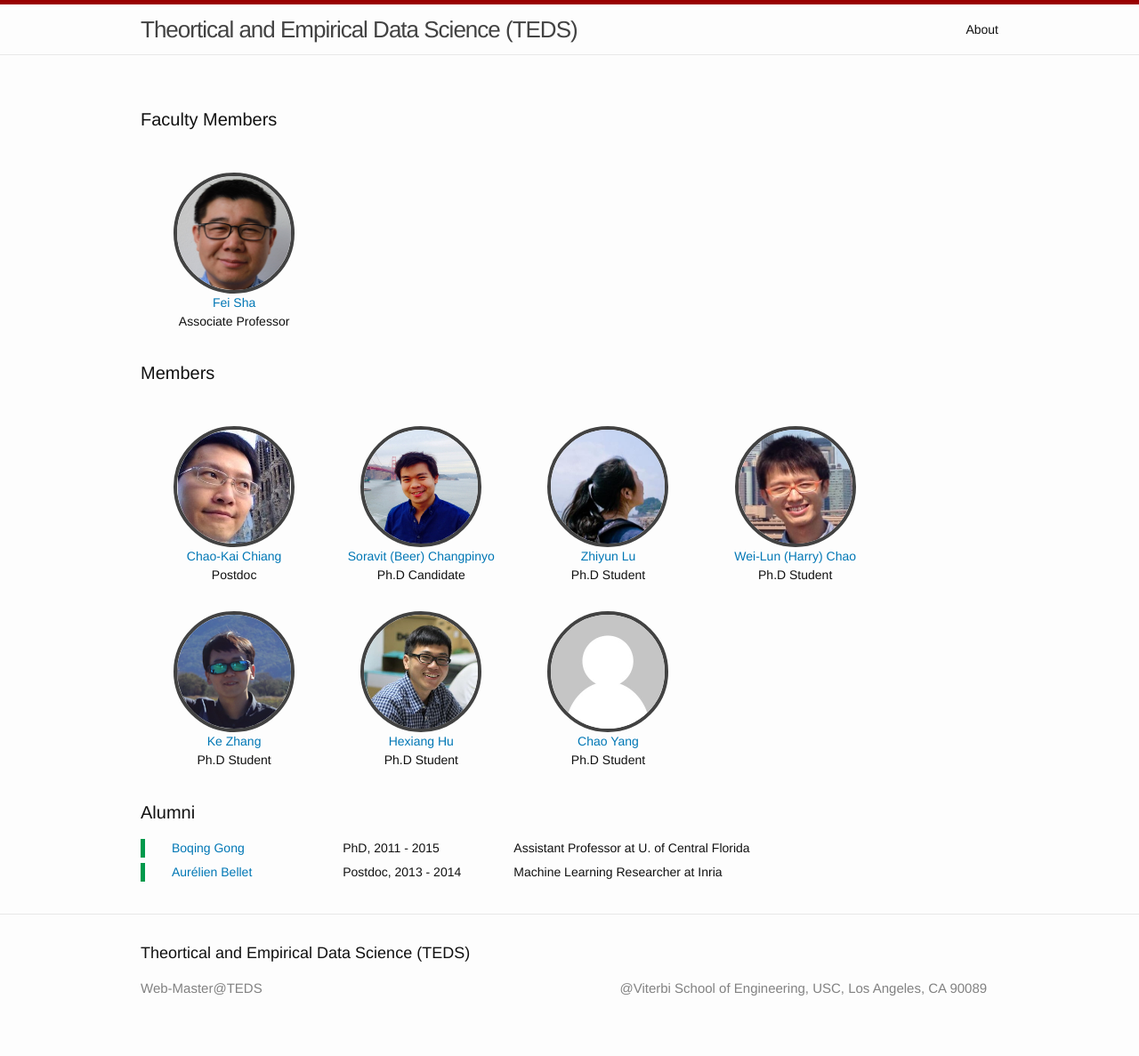
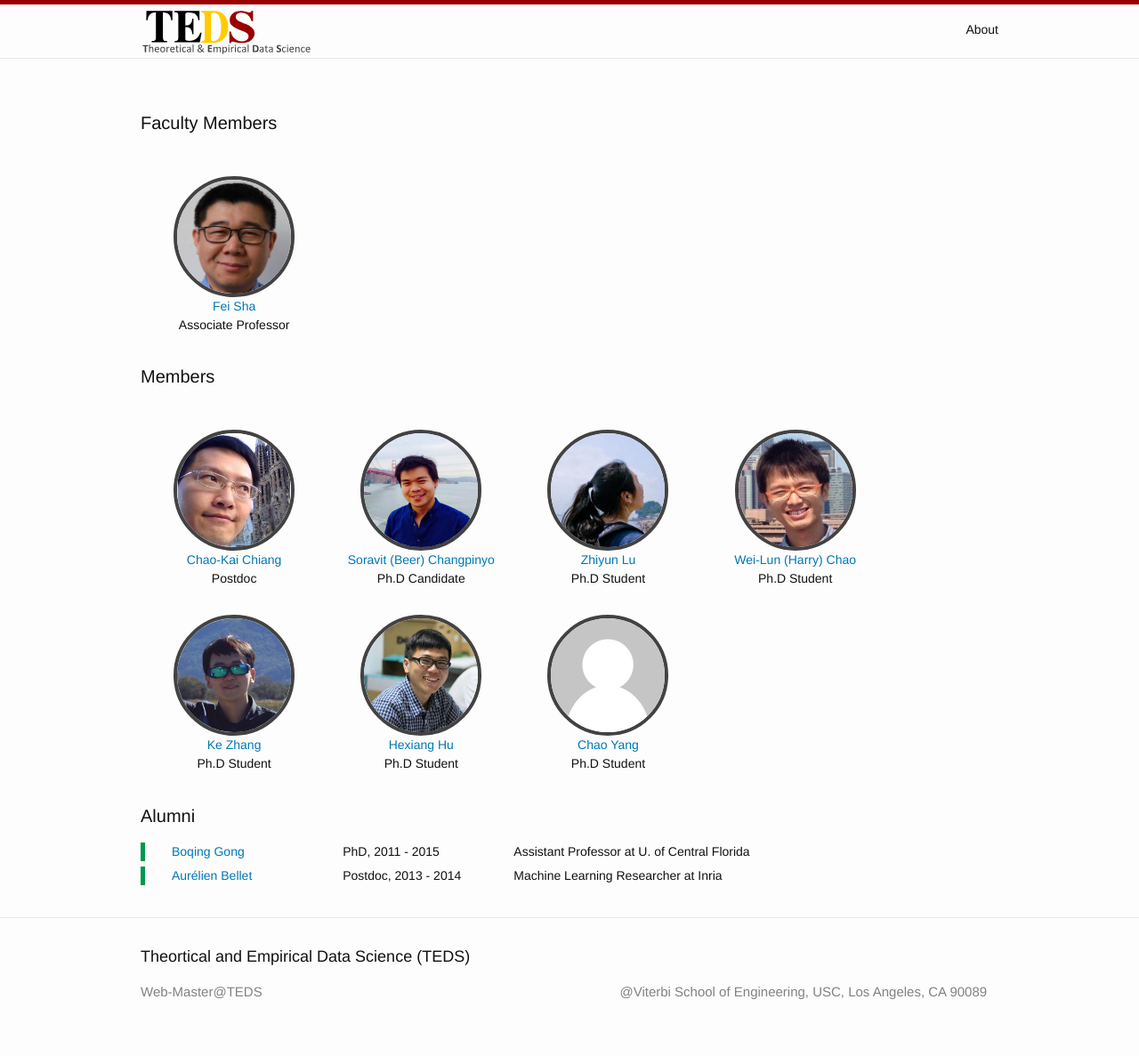
Before and after one commit to teds-usc/teds-usc.github.io, a Jekyll site: the page built from index.html, in a window 1280 px wide. Shown: the whole page at 89% size. Built offline with Jekyll 4.4.1, drawn with Linux system fonts in a browser that asks for light colours.

Commit message:
Add first version of logo

```diff
--- a/_config.yml
+++ b/_config.yml
@@ -25,6 +25,7 @@ google_analytics: "UA-60071442-3"
 # Build settings
 markdown: kramdown
 
+logo: "/img/logo/teds-logo.svg"
 scss:
   sass_dir: _scss
   style: :compressed
--- a/_includes/footer.html
+++ b/_includes/footer.html
@@ -3,7 +3,6 @@
   <div class="wrapper">
 
     <h2 class="footer-heading">{{ site.title | escape }}</h2>
-
     <div class="footer-col-wrapper">
       <div class="footer-col footer-col-1">
         <ul class="contact-list">
--- a/_includes/header.html
+++ b/_includes/header.html
@@ -4,7 +4,7 @@
 
     {% assign custom_url = site.url | append: site.baseurl %}
     {% assign full_base_url = site.github.url | default: custom_url %}
-    <a class="site-title" href="{{ full_base_url }}/">{{ site.title | escape }}</a>
+    <a class="site-title" href="{{ full_base_url }}/"><img class="site-logo" src="{{site.logo}}"></a>
 
     <nav class="site-nav">
       <a href="#" class="menu-icon">
--- a/_sass/_layout.scss
+++ b/_sass/_layout.scss
@@ -157,6 +157,9 @@
     }
 }
 
+.site-logo {
+    height: 60px;
+}
 
 
 /**
```
Also changed, not shown: img/logo/teds-logo.svg (added).
